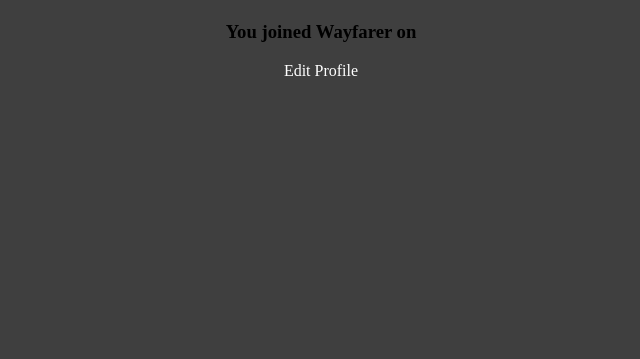
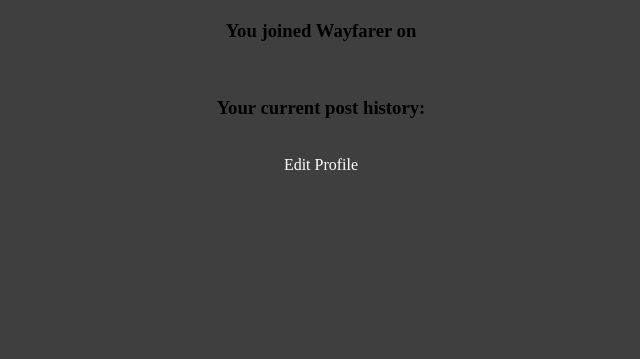
Before and after one commit to maxmcgrath1/Project_Wayfarer, a Django app: page /accounts/1/profile in a window 1280 px wide; the page is wider, and only the part inside the window is pictured. Shown: the part 222-581 px from the top of that part, without its empty margins (319-959 px from the left). Run offline with Django 4.2, Linux system fonts and the light colour scheme; data that the repository does not hold is empty.

Commit message:
Updated profile page to show post information

```diff
--- a/db/create_profile.sql
+++ b/db/create_profile.sql
@@ -1,3 +1,7 @@
 INSERT INTO main_app_profile(image, posts_id, user_id)
    VALUES
       ('https://encrypted-tbn0.gstatic.com/images?q=tbn:ANd9GcQaWLP_OgLAQcx2nwZ8SirZvMzcitzIhBY4EQ-Q0SM3KFkfQJ2W8Gw9OHOnhOMT2VO8crQ&usqp=CAU', 20, 1);
+
+INSERT INTO main_app_profile(image, posts_id, user_id)
+   VALUES
+      ('https://encrypted-tbn0.gstatic.com/images?q=tbn:ANd9GcQdaNre37MAeIicQI3l9czowZJPxhdeQpVyrQ&usqp=CAU', 61, 3);
--- a/main_app/templates/user_profile.html
+++ b/main_app/templates/user_profile.html
@@ -4,8 +4,26 @@
 {% endblock%}
 {% block content%}
 <h1 class=>This is my profile page, it's very nice.</h1>
+<h2>HELLO, {{user.username}}</h2>
 <img src="{{user.profile.image}}" />
-<h2>HELLO, {{user.username}}</h2>
 <h3>You joined Wayfarer on {{user.date_joined}}</h3>
+<br />
+<h3>Your current post history:</h3>
+    <br />
+    {% for post in posts %}
+    {{post.user}}
+    <span>Posted On {{post.created_at}}</span>
+    <br />
+    <span>In City: <b>{{post.city}}</b></span>
+    <br />
+    <br />
+    <span><b>Title: {{post.title}}</b></span>
+    <br />
+    <span>Comment: {{post.body}}</span>
+    <br />
+    <br />
+    <br />
+    <div>
+    {% endfor %}
 <a href="{% url 'profile_update' user.profile.pk %}" class="button"> Edit Profile
 {% endblock%}
--- a/main_app/views.py
+++ b/main_app/views.py
@@ -126,11 +126,12 @@
     def get_context_data(self, **kwargs):
         context = super().get_context_data(**kwargs)
         context["profiles"] = User.objects.all()
+        context["posts"] = Post.objects.all()
         return context
 
 class ProfileUpdate(UpdateView):
     model = Profile
-    fields = ['user', 'image', 'posts']
+    fields = ['image']
     template_name = "profile_update.html"
 
     def get_success_url(self):
```
